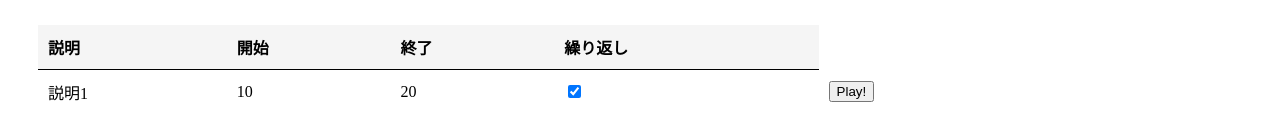
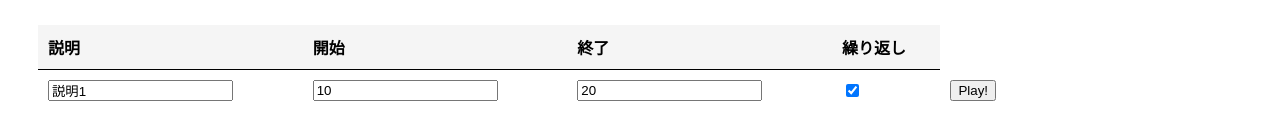
Before and after one commit to harokki/y-player-graphql, a Next.js app: page / in a window 1280 px wide. Shown: the part 560-700 px from the top of the page. Built offline with nearby package versions, Linux system fonts and the light colour scheme.

Commit message:
無理やり感はあるが設定値を編集できるようにした

```diff
--- a/src/components/setting/index.tsx
+++ b/src/components/setting/index.tsx
@@ -1,4 +1,4 @@
-import React, { SetStateAction, Dispatch } from 'react'
+import React, { SetStateAction, Dispatch, useState } from 'react'
 
 import { Item, YoutubeSetting } from '@/pages/index'
 
@@ -25,7 +25,6 @@ export const Setting: React.FC<Props> = ({
     const value = target.type === 'checkbox' ? target.checked : target.value
     const name = target.name
     setItems(items.splice(i, 1, { ...items[i], [name]: value }))
-    console.log(items)
   }
 
   const playVideo = async (item: Item) => {
@@ -56,9 +55,35 @@ export const Setting: React.FC<Props> = ({
           {items
             ? items.map((item, i) => (
                 <tr key={i}>
-                  <td>{item.description}</td>
-                  <td>{item.start}</td>
-                  <td>{item.end}</td>
+                  <td>
+                    <input
+                      name="description"
+                      value={item.description ? item.description : ''}
+                      onChange={(e: React.ChangeEvent<HTMLInputElement>) =>
+                        handleInputChange(e, i)
+                      }
+                    />
+                  </td>
+                  <td>
+                    <input
+                      name="start"
+                      type="number"
+                      value={item.start ? item.start : 0}
+                      onChange={(e: React.ChangeEvent<HTMLInputElement>) =>
+                        handleInputChange(e, i)
+                      }
+                    />
+                  </td>
+                  <td>
+                    <input
+                      name="end"
+                      type="number"
+                      value={item.end ? item.end : 0}
+                      onChange={(e: React.ChangeEvent<HTMLInputElement>) =>
+                        handleInputChange(e, i)
+                      }
+                    />
+                  </td>
                   <td>
                     <input
                       name="loop"
```
